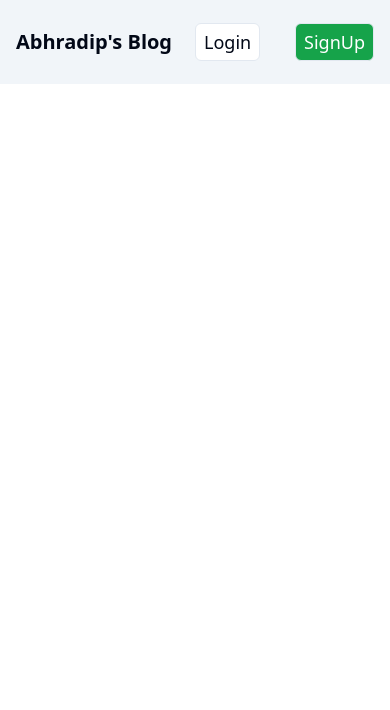
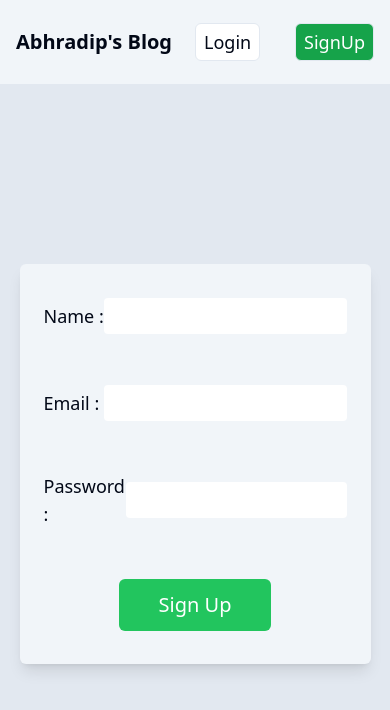
Before and after one commit to abhradippaul/Blogging-React, a React (Vite) app: page /signup in a window 390 px wide. Shown: the top 710 px of the page. Built offline with nearby package versions, Linux system fonts and the light colour scheme; the HTML template or start-up script is replaced by a standard one.

Commit message:
Appwrite services created

```diff
--- a/src/App.jsx
+++ b/src/App.jsx
@@ -3,6 +3,7 @@ import { Route, Routes } from "react-router-dom";
 import Navbar from "./components/Navbar";
 import Home from "./page/Home";
 import Login from "./page/Login";
+import Signup from "./page/Signup";
 
 
 function App() {
@@ -15,6 +16,7 @@ function App() {
       <Routes>
         <Route path="/" element={<Home />} />
         <Route path="/login" element={<Login />} />
+        <Route path="/signup" element={<Signup />} />
       </Routes>
     </div>
   );
--- a/src/appwrite/config.js
+++ b/src/appwrite/config.js
@@ -13,7 +13,7 @@ export class Service {
         this.databases = new Databases(this.client)
         this.bucket = new Storage(this.client)
     }
-    async createPost({title,slug,content,featuredImage,status,userId}){
+    async createPost({ title, slug, content, featuredImage, status, userId }) {
         try {
             return await this.databases.createDocument(
                 conf.appwriteDatabaseId,
@@ -31,7 +31,7 @@ export class Service {
             throw err
         }
     }
-    async updatePost({title,slug,content,featuredImage,status}) {
+    async updatePost(slug, { title, content, featuredImage, status }) {
         try {
             return await this.databases.updateDocument(
                 conf.appwriteDatabaseId,
@@ -80,13 +80,14 @@ export class Service {
                 conf.appwriteDatabaseId,
                 conf.appwriteCollectionId,
                 [
-                    Query.equal("status","active")
+                    Query.equal("status", "active")
                 ]
             )
         } catch (err) {
             throw err
         }
     }
+
     async uploadFile(file) {
         try {
             return await this.bucket.createFile(
@@ -98,6 +99,22 @@ export class Service {
             throw err
         }
     }
+
+    async deleteFile(fileID) {
+        try {
+            return await this.bucket.deleteFile(conf.appwriteBucketId, fileID)
+        } catch (err) {
+            throw err
+        }
+    }
+
+    getFilePreview(fileID) {
+        try {
+           return this.bucket.getFilePreview(conf.appwriteBucketId,fileID)
+        } catch (err) {
+            throw err
+        }
+    }
 }
 
 const service = new Service()
--- a/src/components/Navbar.jsx
+++ b/src/components/Navbar.jsx
@@ -21,15 +21,15 @@ function Navbar() {
           ) : (
             <div className="h-full w-full flex items-center justify-between">
               {" "}
-              <button className="text-lg bg-white px-2 py-1 border rounded-md sm:px-4 sm:py-2 sm:text-xl">
-                <Link to="/login" > Login </Link>
-              </button>
-              <button
+              <Link to="/login" ><button className="text-lg bg-white px-2 py-1 border rounded-md sm:px-4 sm:py-2 sm:text-xl hover:bg-slate-50">
+                 Login
+              </button></Link>
+              <Link to="/signup"><button
                 className="text-lg bg-green-600 px-2 py-1 text-white border rounded-md
         sm:px-4 sm:py-2 sm:text-xl"
               >
                 SignUp
-              </button>{" "}
+              </button>{" "}</Link>
             </div>
           )}
         </div>
--- /dev/null
+++ b/src/page/Signup.jsx
@@ -0,0 +1,67 @@
+import React, { useState } from "react";
+
+function Signup() {
+  const [user, setUser] = useState({});
+  const [name,setName] = useState("")
+  const [email,setEmail] = useState("")
+  const [password,setPassword] = useState("")
+  console.log(user)
+  return (
+    <div className="bg-slate-200">
+      <div className="max-w-7xl min-h-[90dvh] m-auto flex items-center justify-center">
+        <form
+          className="min-h-[400px] w-[90%] max-w-[700px] shadow-lg rounded-md bg-slate-100 px-6 py-2 flex flex-col items-center justify-around"
+          onSubmit={(e) => {
+            e.preventDefault()
+            console.log(name)
+            setUser({
+                name,
+                email,
+                password
+            })
+          }}
+        >
+          <div className="text-lg flex items-center justify-between w-full">
+            <label htmlFor="name">Name : </label>
+            <input
+              type="text"
+              id="name"
+              className="border-none outline-none rounded-sm px-2 py-1 w-[80%]"
+              required
+              onChange={(e) => {
+                setName(e.target.value)
+              }}
+            />
+          </div>
+          <div className="text-lg flex items-center justify-between w-full">
+            <label htmlFor="email">Email : </label>
+            <input
+              type="email"
+              id="email"
+              className="border-none outline-none rounded-sm px-2 py-1 w-[80%]"
+              required
+              onChange={(e) => {
+                setEmail(e.target.value)
+              }}
+            />
+          </div>
+          <div className="text-lg flex items-center justify-between w-full">
+            <label htmlFor="password">Password : </label>
+            <input
+              type="password"
+              id="password"
+              className="border-none outline-none rounded-sm px-2 py-1 w-[80%]"
+              required
+              onChange={(e) => {
+                setPassword(e.target.value)
+              }}
+            />
+          </div>
+          <button className="bg-green-500 text-white rounded-md w-1/2 text-xl py-3 hover:bg-green-600">Sign Up</button>
+        </form>
+      </div>
+    </div>
+  );
+}
+
+export default Signup;
```
